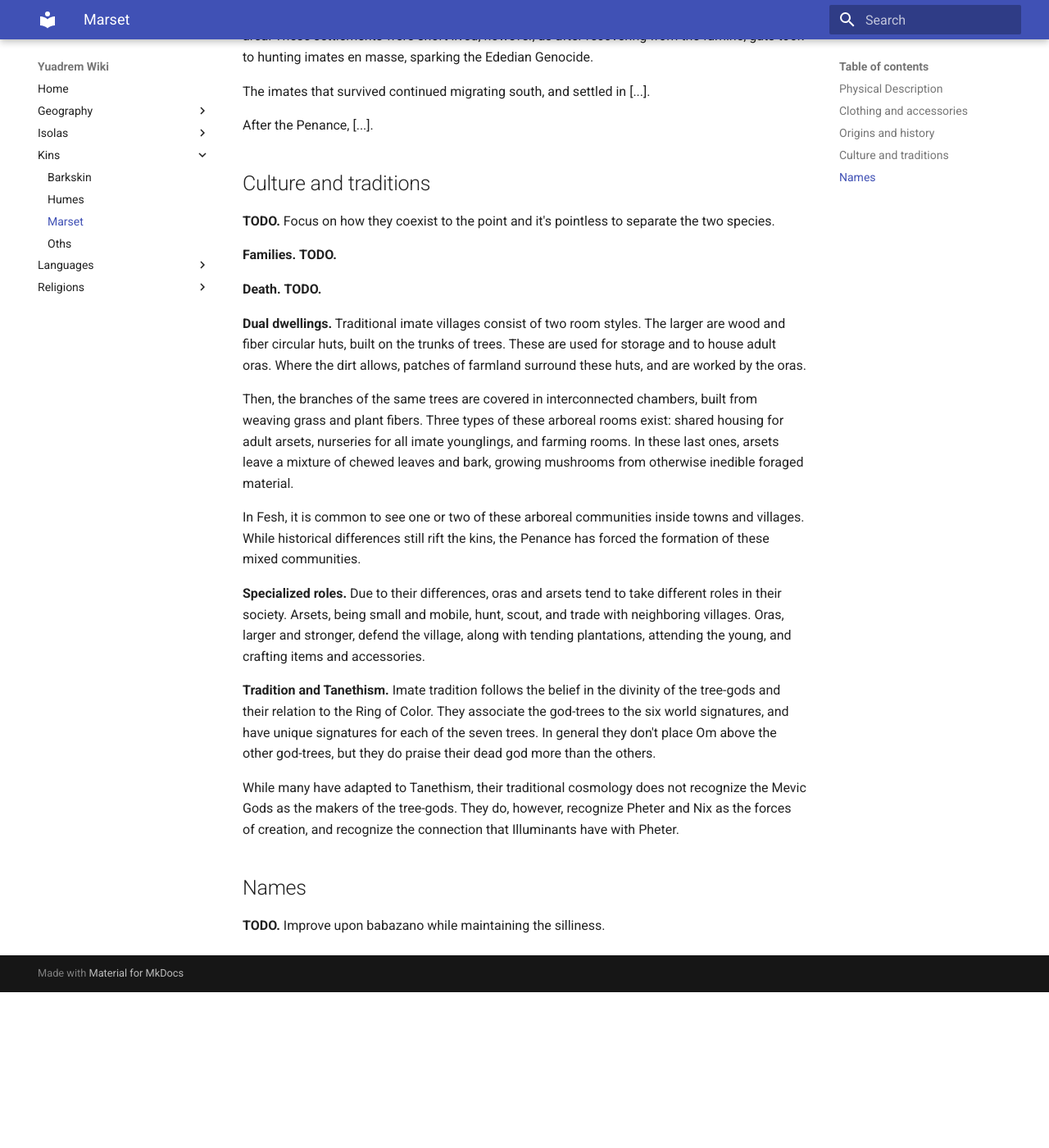
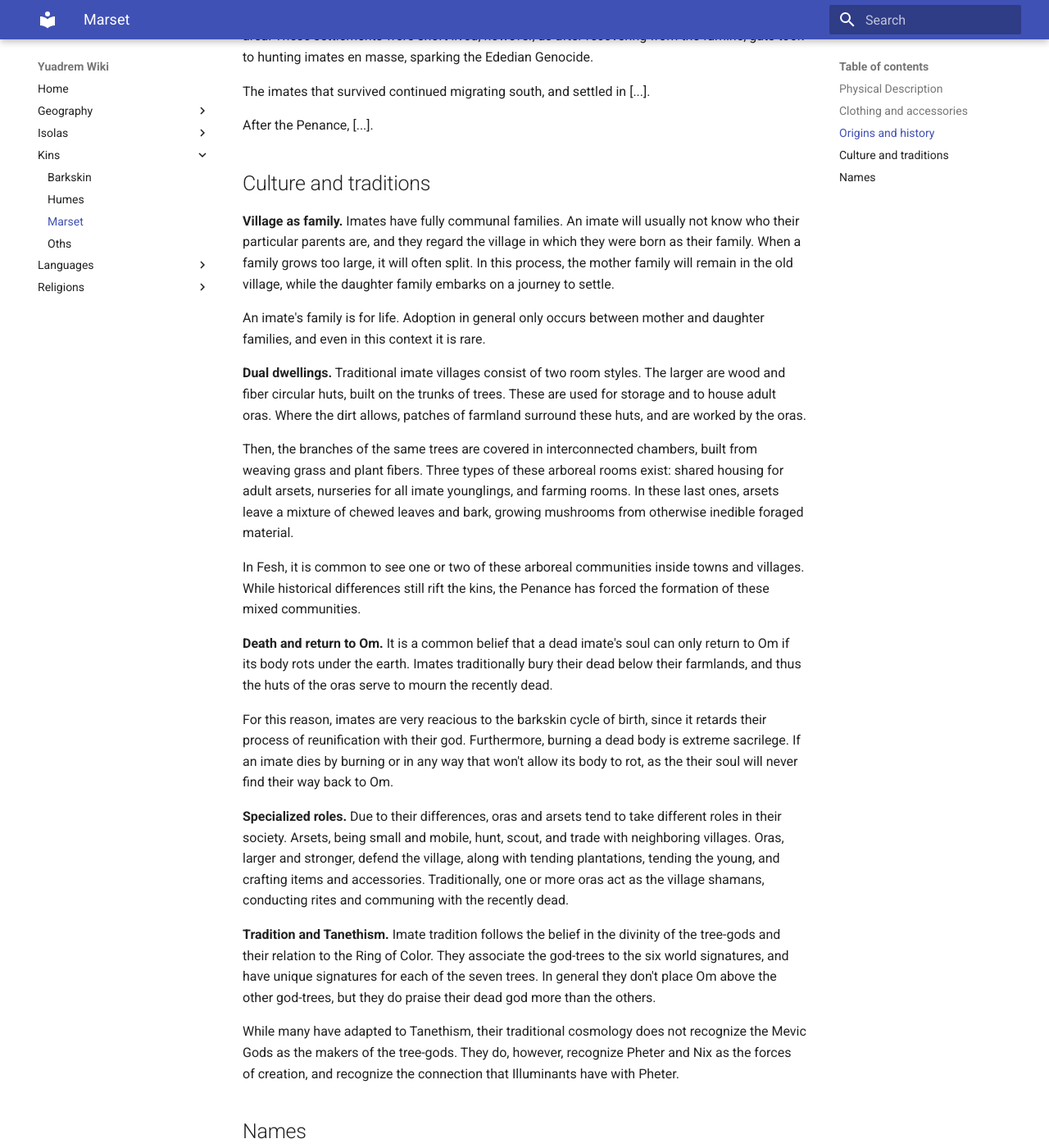
Before and after one commit to bleaktwig/yuadrem-wiki, an MkDocs documentation site: the page built from docs/kins/marset.md, in a window 1280 px wide and 1400 px high, scrolled down 1465 px. Shown: the whole window at 82% size. Built offline with MkDocs 1.6.1 and Material for MkDocs 9.7.7, drawn with Linux system fonts in a browser that asks for light colours; before the commit the page ends 2675 px from its top, so only the background shows below that; some of the changed text lies outside the part shown.

Commit message:
Finalized imates' culture and traditions

```diff
--- a/docs/kins/marset.md
+++ b/docs/kins/marset.md
@@ -16,7 +16,7 @@ Imates are considered adults at around 10 years, and tend to live to be around 7
 
 ---
 ## Clothing and accessories
-Due to their fur and proclivity to warm and humid weathers, imates in general do not cover their bodies in clothing. It is common to just wear a tabard<!-- TODO. I am not sure if "tabard" is the word I'm looking for here. Check it out more in detail. -->, but some include more fabrics with a purely aesthetic purpose. Imate sorcerers are the exception: as tattooing their body would not be too effective, they wear long ribbons of white fabric with apomantic signatures, forming circuits<!-- TODO. I need a better word than "circuit". --> around their bodies. While they cannot switch between circuits as fast as tattooed hume sorcerers, this system allows them to change between signatures with ease.
+Due to their fur and proclivity to warm and humid weathers, imates in general do not cover their bodies in clothing. It is common to just wear a tabard<!-- TODO. I am not sure if "tabard" is the word I'm looking for here. Check it out more in detail. -->, but some include more fabrics with a purely aesthetic purpose. Imate shamans are the exception: as tattooing their body would not be too effective, they wear long ribbons of white fabric with apomantic signatures, forming circuits<!-- TODO. I need a better word than "circuit". --> around their bodies. While they cannot switch between circuits as fast as tattooed hume sorcerers, this system allows them to change between signatures with ease.
 
 For self expression, imates wear an abundance of accessories, often made of copper or gold. Common examples include bands in the arms and legs, rings, and braid rings. Piercings in the face and ears are the sign of adulthood in the kin. These accessories are often made of bone, wood, copper, or gold, and imates puts more value in the complexity of the design than the material from which it was made.
 
@@ -30,13 +30,10 @@ After the Penance, [...]<!-- TODO. Talk about the imates that invaded the Fesh P
 <!-- TODO. Talk about the other groups of imates that migrated to the area. -->
 
 ## Culture and traditions
-**TODO.** Focus on how they coexist to the point and it's pointless to separate the two species.
+**Village as family.**
+Imates have fully communal families. An imate will usually not know who their particular parents are, and they regard the village in which they were born as their family. When a family grows too large, it will often split. In this process, the mother family will remain in the old village, while the daughter family embarks on a journey to settle.
 
-**Families.**
-**TODO.**
-
-**Death.**
-**TODO.**
+An imate's family is for life. Adoption in general only occurs between mother and daughter families, and even in this context it is rare.
 
 **Dual dwellings.**
 Traditional imate villages consist of two room styles. The larger are wood and fiber circular huts, built on the trunks of trees. These are used for storage and to house adult oras<!--, who are too large to easily climb the canopies -- TODO. Are they tho? -->. Where the dirt allows, patches of farmland surround these huts, and are worked by the oras.
@@ -45,8 +42,14 @@ Then, the branches of the same trees are covered in interconnected chambers, bui
 
 In Fesh, it is common to see one or two of these arboreal communities inside towns and villages. While historical differences still rift the kins, the Penance has forced the formation of these mixed communities.
 
+**Death and return to Om.**
+It is a common belief that a dead imate's soul can only return to Om if its body rots under the earth. Imates traditionally bury their dead below their farmlands, and thus the huts of the oras serve to mourn the recently dead.
+
+For this reason, imates are very reacious to the barkskin<!-- TODO. Link + namechange. --> cycle of birth, since it retards their process of reunification with their god. Furthermore, burning a dead body is extreme sacrilege. If an imate dies by burning or in any way that won't allow its body to rot, as the their soul will never find their way back to Om.
+
 **Specialized roles.**
-Due to their differences, oras and arsets tend to take different roles in their society. Arsets, being small and mobile, hunt, scout, and trade with neighboring villages. Oras, larger and stronger, defend the village, along with tending plantations, attending the young, and crafting items and accessories. <!-- The building of a village is a collective task. -->
+Due to their differences, oras and arsets tend to take different roles in their society. Arsets, being small and mobile, hunt, scout, and trade with neighboring villages. Oras, larger and stronger, defend the village, along with tending plantations, tending the young, and crafting items and accessories. Traditionally, one or more oras act as the village shamans, conducting rites and communing with the recently dead.
+<!-- NOTE. The building of a village is a collective task. -->
 
 **Tradition and Tanethism.**
 Imate tradition follows the belief in the divinity of the tree-gods and their relation to the Ring of Color<!-- TODO. Link. -->. They associate the god-trees to the six world signatures<!-- TODO. I should explain this in the cosmology page... -->, and have unique signatures for each of the seven trees<!-- NOTE. Draw these signatures whenever I work on the imate apomantic system. -->. In general they don't place Om above the other god-trees, but they do praise their dead god more than the others.
```
Also changed, not shown: docs/kins/barkskin.md (+2 -0 lines), docs/kins/hume.md (+2 -2 lines), docs/religions/tanethism_pantheon.md (+1 -1 lines).
